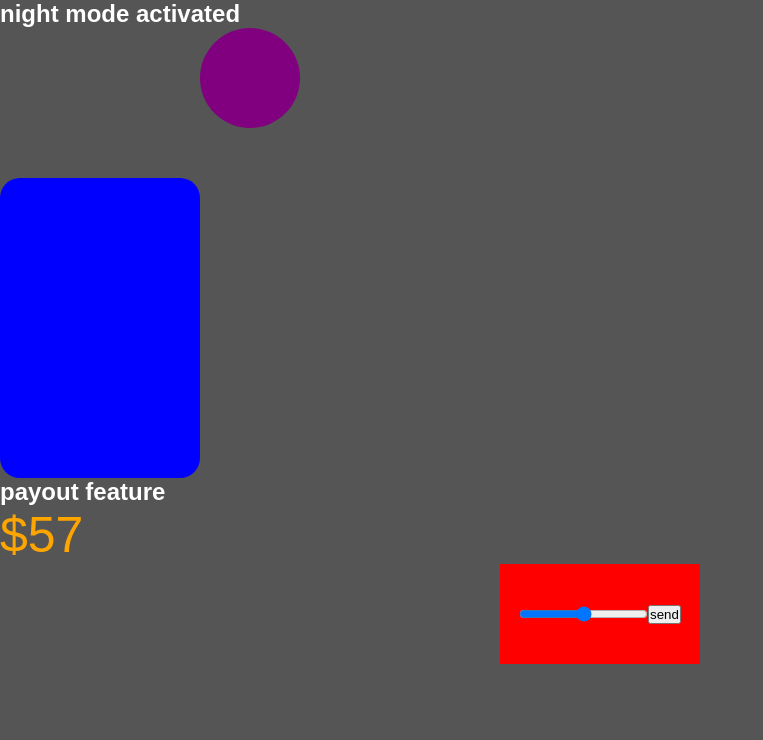
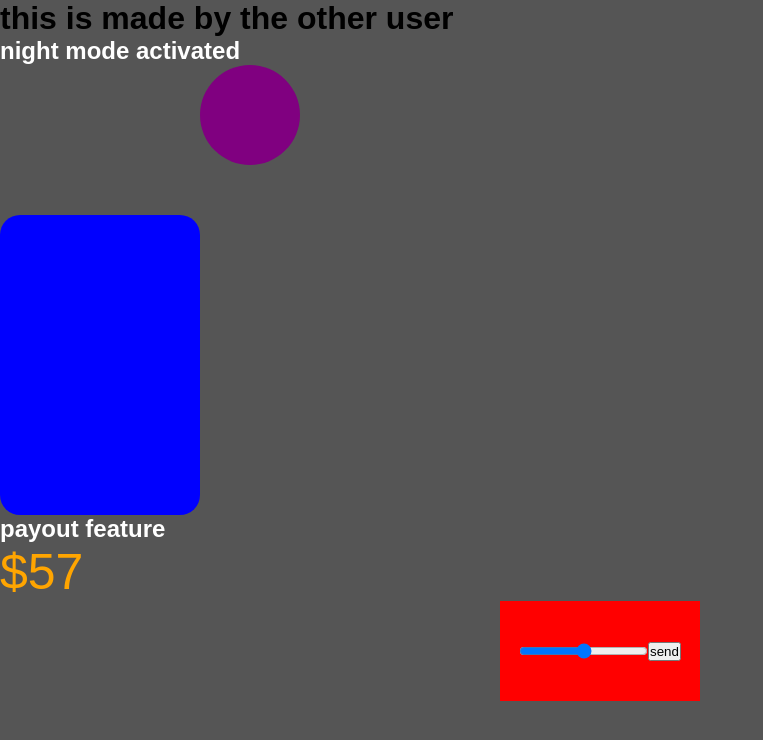
Before and after one commit to Hossam5000/git, a plain HTML site: page index.html in a window 1280 px wide. Shown: the whole page, without its empty margins (0-763 px from the left). Drawn offline with Linux system fonts and the light colour scheme.

Commit message:
Update index.html

```diff
--- a/index.html
+++ b/index.html
@@ -7,6 +7,7 @@
     <link rel="stylesheet" href="style.css">
 </head>
 <body>
+    <h1>this is made by the other user</h1>
     <h2>night mode activated</h2>
     <div class="circle"></div>
     <div class="card"></div>
```
